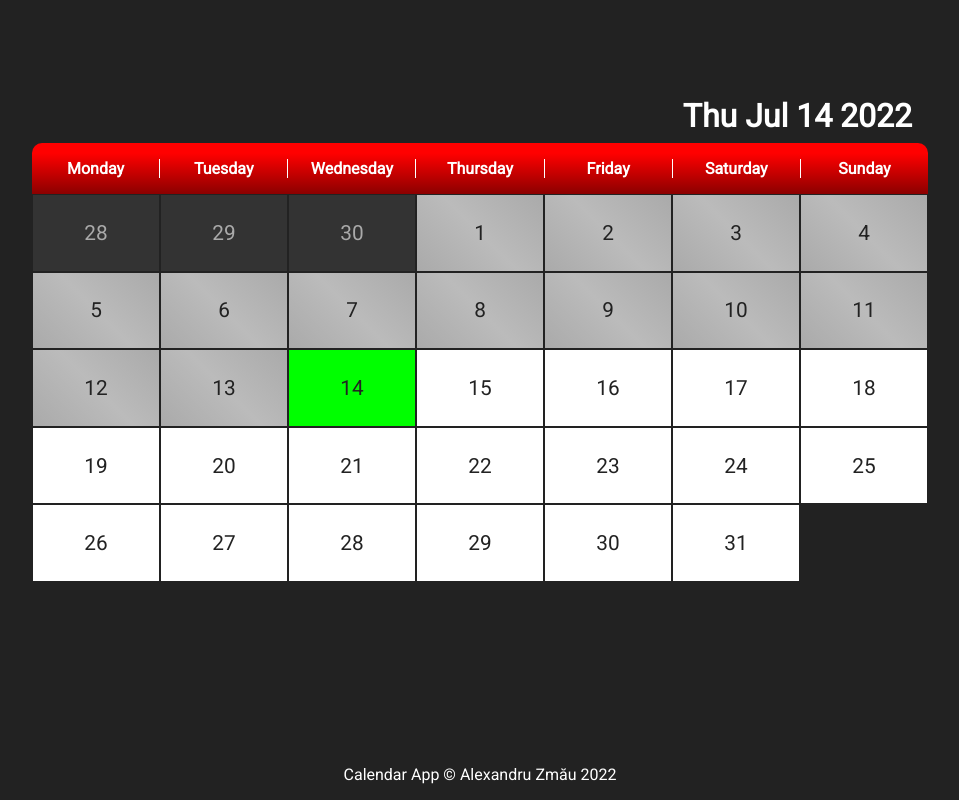
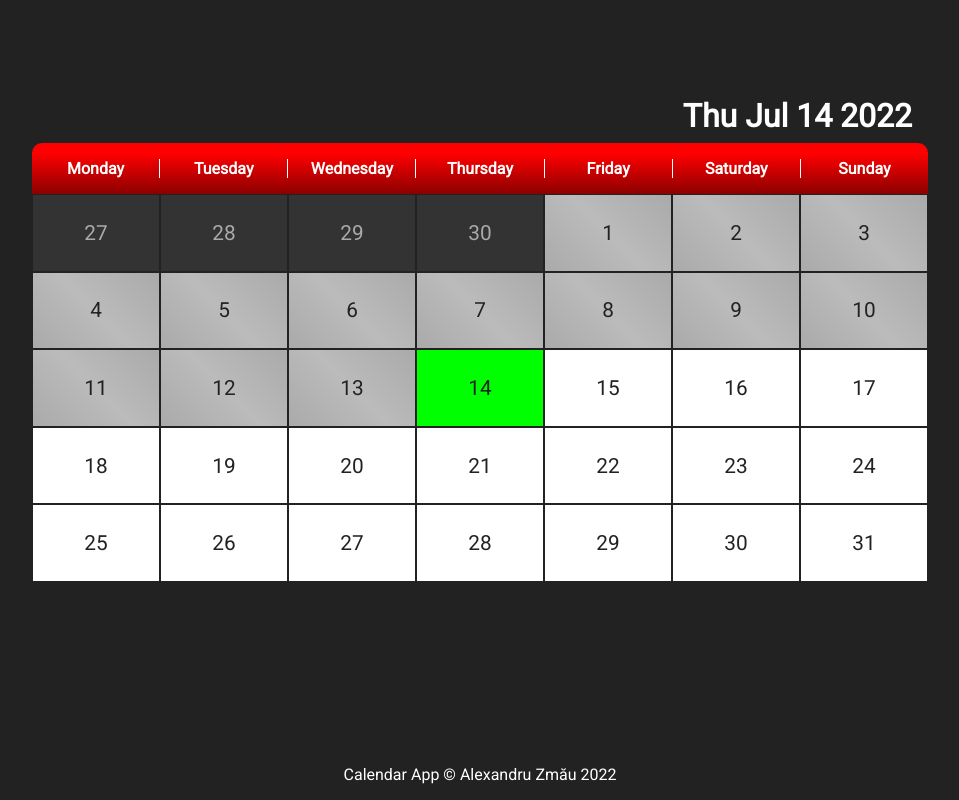
Before and after one commit to ZCAlex77/calendar-app, a React (Create React App) app: page / in a window 1280 px wide. Shown: the whole page, without its empty margins (160-1119 px from the left). Built offline with nearby package versions, Linux system fonts and the light colour scheme.

Commit message:
Fix minor mistake in generating day array

```diff
--- a/src/App.js
+++ b/src/App.js
@@ -17,7 +17,7 @@ function App() {
     let dayArr = [], lastMonth = month?month-1:11;
     for(let i = 1; i <= getNumOfDays(month, date.getFullYear()); i++)
       dayArr.push(i);
-    for(let i = 0; i < currDay%7 - 1; i++)
+    for(let i = 0; i < currDay%7; i++)
       dayArr.unshift(-(numOfDaysPerMonth[lastMonth]-i));
     return dayArr;
   }
```
